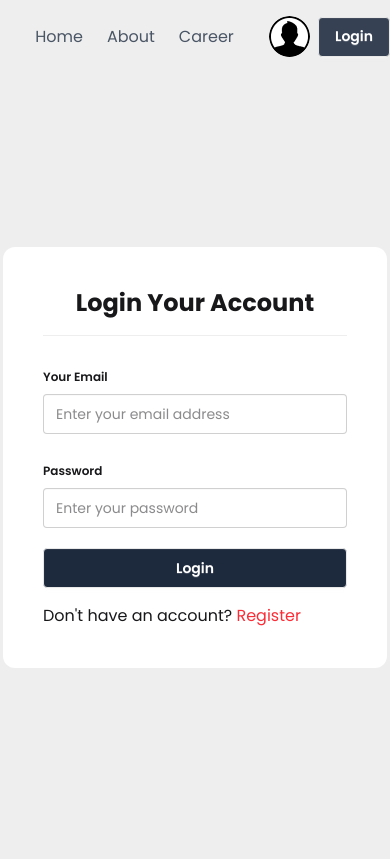
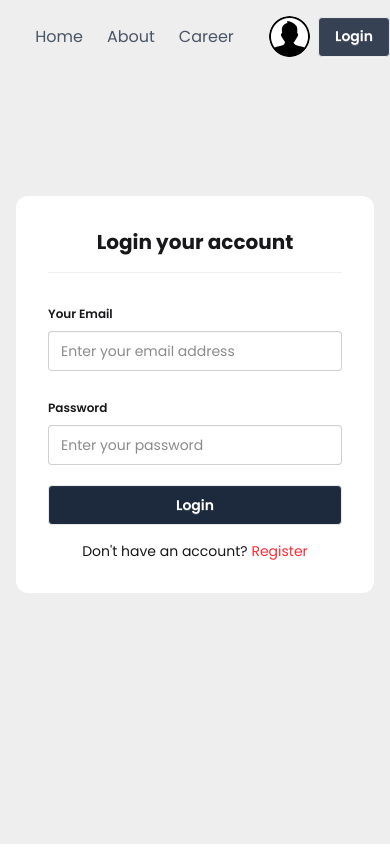
Before and after one commit to sabbirRashed/dragon-news, a Next.js app: page /login in a window 390 px wide. Built offline with nearby package versions, Linux system fonts and the light colour scheme.

Commit message:
made responsive login and register form

```diff
--- a/src/app/(auth)/layout.jsx
+++ b/src/app/(auth)/layout.jsx
@@ -3,7 +3,7 @@ import React from 'react';
 
 const AuthLayout = ({children}) => {
     return (
-        <div className='bg-base-300'>
+        <div className='bg-base-300 min-h-screen'>
             <Navbar></Navbar>
             {children}
         </div>
--- a/src/app/(auth)/login/page.jsx
+++ b/src/app/(auth)/login/page.jsx
@@ -18,9 +18,9 @@ const LoginPage = () => {
     // console.log(errors);
 
     return (
-        <div className='container mx-auto min-h-[95vh] flex justify-center items-center'>
-            <div className='p-10 rounded-xl bg-white w-sm'>
-                <h2 className='font-bold text-2xl text-center border-b border-b-base-300 pb-4'>Login Your Account</h2>
+        <div className='container mx-auto min-h-[80vh] flex justify-center items-center'>
+            <div className='p-8 md:p-10 rounded-xl bg-white mx-4 w-sm'>
+                <h2 className='font-bold text-xl text-center border-b border-b-base-300 pb-4'>Login your account</h2>
 
                 <form onSubmit={handleSubmit(handleLoginForm)}
                     className='mt-6 space-y-4'>
@@ -46,7 +46,7 @@ const LoginPage = () => {
                     <button className='btn bg-slate-800 text-base-100 w-full'>Login</button>
 
                 </form>
-                <p className='mt-4'>Don't have an account? <Link href={'/register'} className='text-red-500'>Register</Link></p>
+                <p className='mt-4 text-sm text-center'>Don't have an account? <Link href={'/register'} className='text-red-500'>Register</Link></p>
             </div>
         </div>
     );
--- a/src/app/(auth)/register/page.jsx
+++ b/src/app/(auth)/register/page.jsx
@@ -16,9 +16,9 @@ const RegisterPage = () => {
     // console.log(errors);
 
     return (
-        <div className='container mx-auto min-h-[95vh] flex justify-center items-center'>
-            <div className='p-10 rounded-xl bg-white w-sm'>
-                <h2 className='font-bold text-xl text-center border-b border-b-base-300 pb-4'>Register Your Account</h2>
+        <div className='container mx-auto min-h-[80vh] flex justify-center items-center'>
+            <div className='p-8 md:p-10  rounded-xl bg-white  w-sm mx-4'>
+                <h2 className='font-bold text-xl text-center border-b border-b-base-300 pb-4'>Register your account</h2>
 
                 <form onSubmit={handleSubmit(handleRegisterForm)}
                     className='mt-6 space-y-4'>
@@ -62,7 +62,7 @@ const RegisterPage = () => {
                             {...register("password", { required: "Password is required" })} />
                         {errors.password && <p className='text-red-500'>{errors.password.message}</p>}
                     </fieldset>
-                    <button className='btn bg-slate-800 text-base-100 w-full'>Login</button>
+                    <button className='btn bg-slate-800 text-base-100 w-full'>Register</button>
 
                 </form>
             </div>
```
